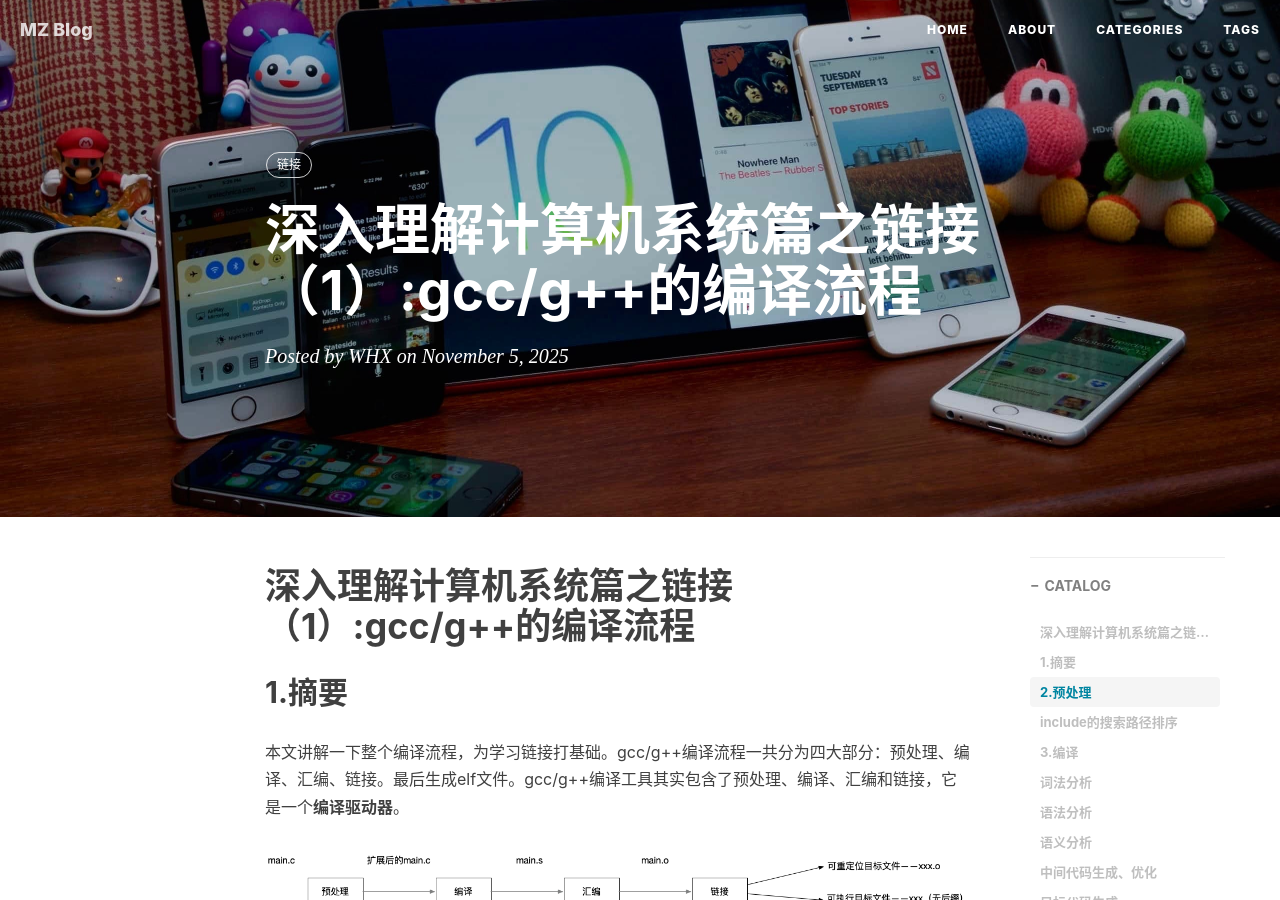
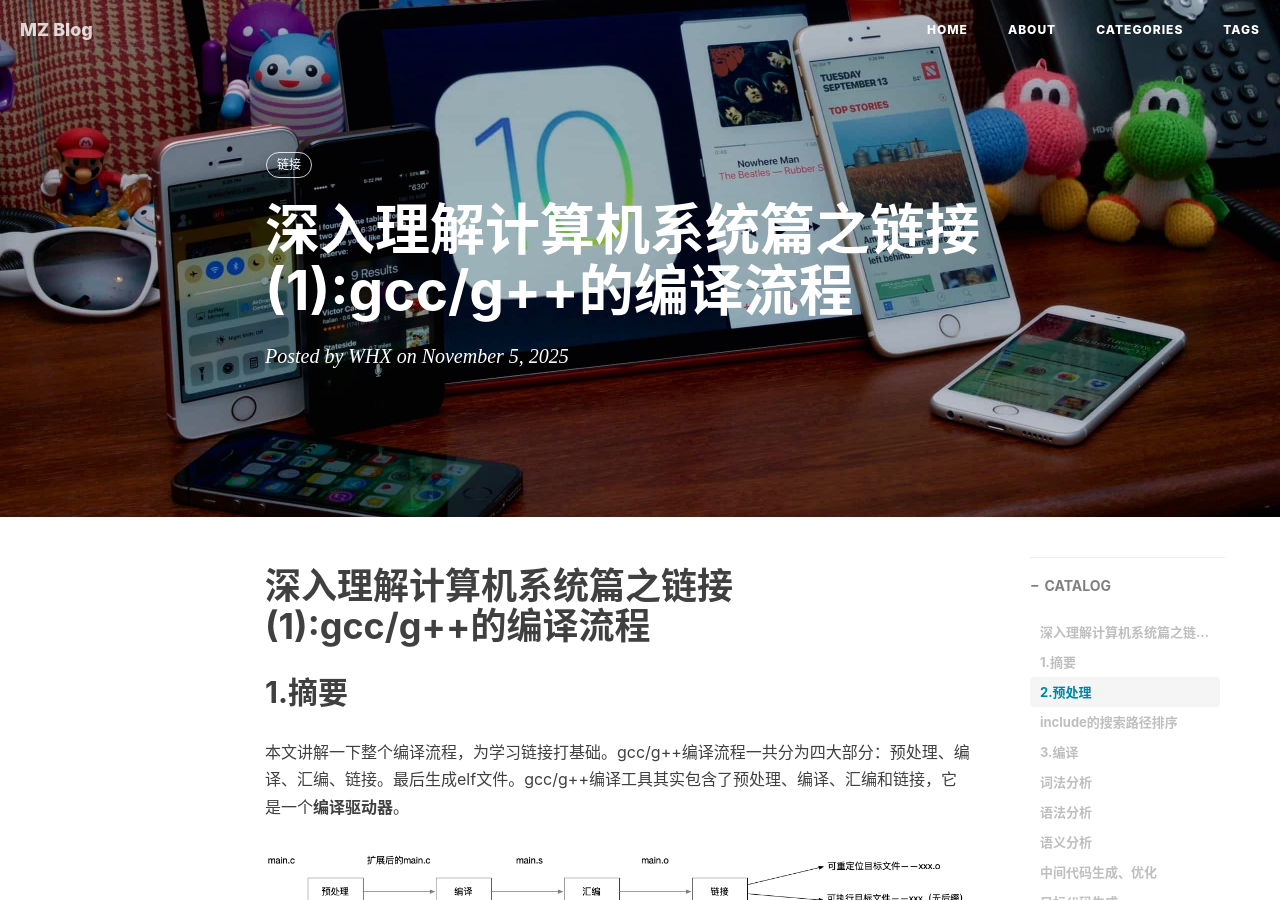
Before and after one commit to maizhude/maizhude.github.io, a Jekyll site: the page built from _posts/2025-11-06-深入理解计算机系统篇之链接（1）-gcc的编译流程.md, in a window 1280 px wide and 900 px high. Built offline with Jekyll 4.4.1, drawn with Linux system fonts in a browser that asks for light colours; nearby versions of some CDN libraries; comment, search, counter and statistics services are not loaded; some of the changed text lies outside the part shown.

```diff
--- a/_posts/2025-11-06-深入理解计算机系统篇之链接（1）-gcc的编译流程.md
+++ b/_posts/2025-11-06-深入理解计算机系统篇之链接（1）-gcc的编译流程.md
@@ -1,6 +1,6 @@
 ---
 layout: post
-title: 深入理解计算机系统篇之链接（1）:gcc/g++的编译流程
+title: 深入理解计算机系统篇之链接(1):gcc/g++的编译流程
 date: 2025-11-06 07:32 +0800
 author:     WHX
 header-img: img/post-bg-ioses.jpg
@@ -11,7 +11,7 @@ tags:
     - 链接
 ---
 
-# 深入理解计算机系统篇之链接（1）:gcc/g++的编译流程
+# 深入理解计算机系统篇之链接(1):gcc/g++的编译流程
 
 ## 1.摘要
 
```
Also changed, not shown: _posts/2025-11-06-mac上调试stm32命令记录.md (renamed from _posts/2025-11-29-mac上调试stm32命令记录.md, +1 -1 lines), _posts/2025-11-09-深入理解计算机系统篇之链接（2）-目标文件.md (+2 -2 lines), _posts/2026-04-10-EidosOS实现-3-等待与唤醒.md (+2 -2 lines), _posts/2025-11-22-深入理解计算机系统篇之链接（3）-符号解析.md (renamed from _posts/2025-11-22-深入理解计算机系统篇之链接(3)-符号解析.md), _posts/2025-12-07-深入理解计算机系统之链接（6）-pic.md (renamed from _posts/2025-12-07-深入理解计算机系统之链接-6-pic.md).
